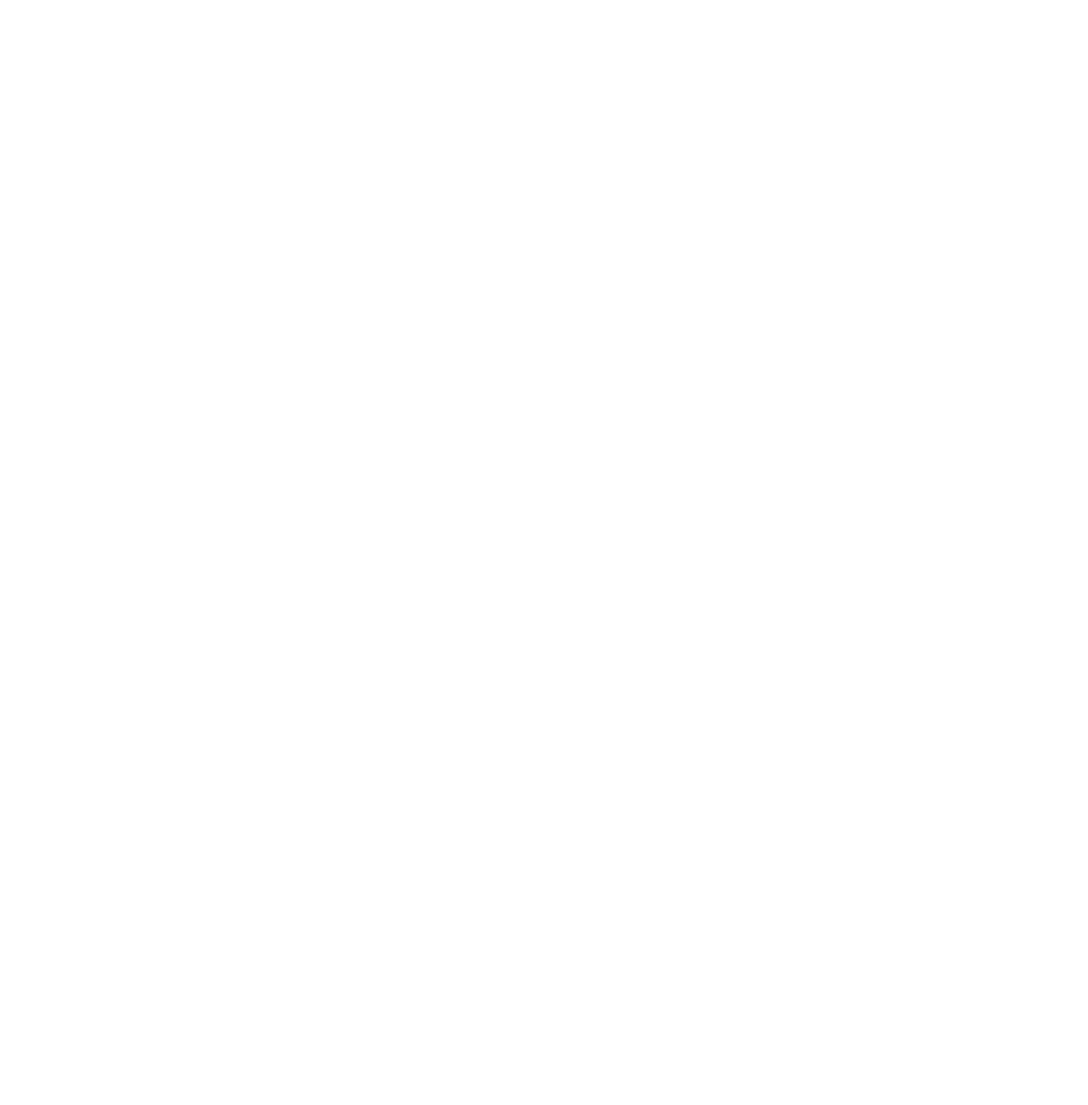
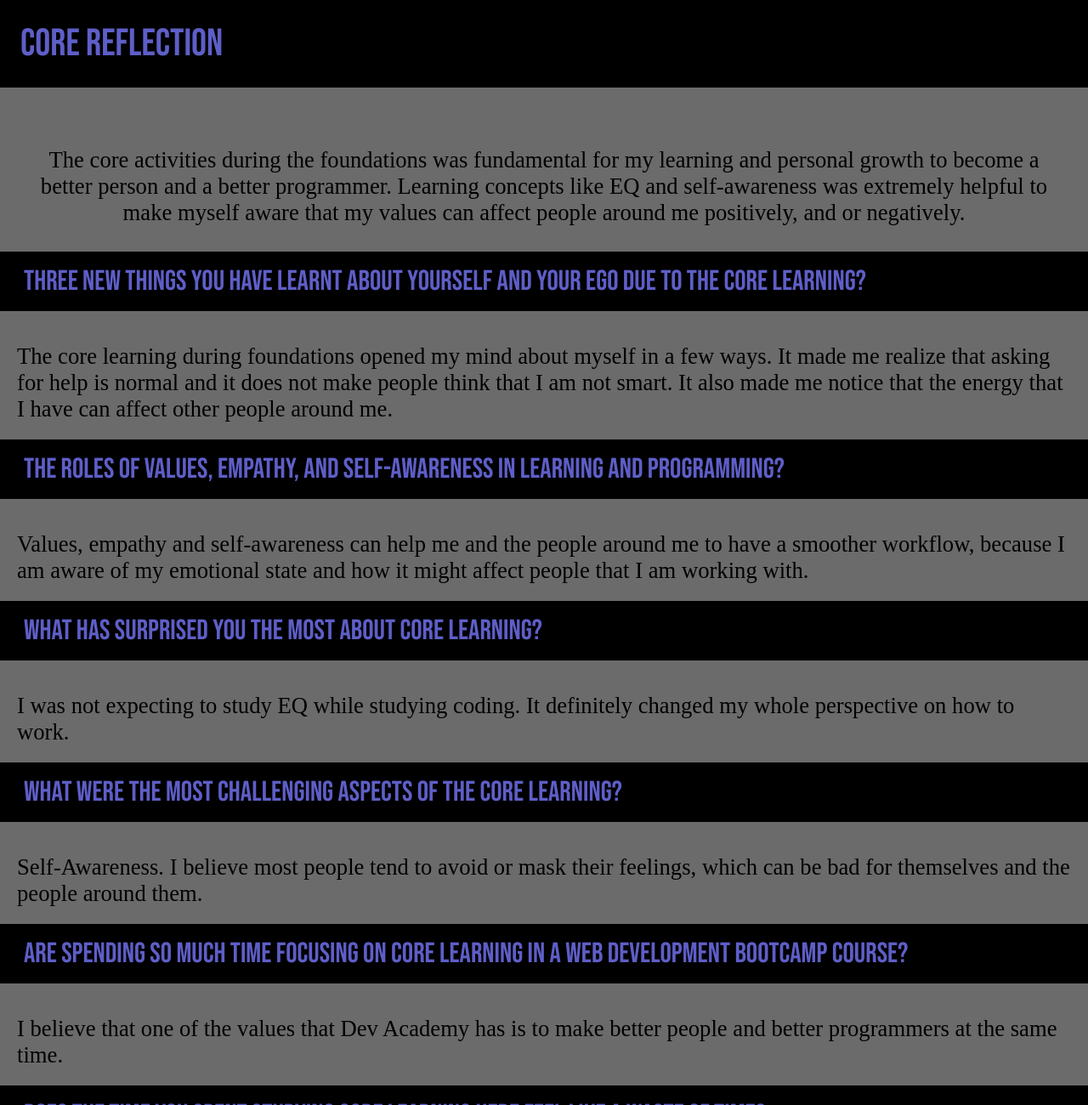
Before and after one commit to vitor-fernandess/vitor-fernandess.github.io, a plain HTML site: page foundations-reflection.html in a window 1280 px wide. Shown: the top 1300 px of the page at 85% size. Before the commit the page ends 800 px from the top, so only its background shows below. Drawn offline with Linux system fonts and the light colour scheme.

Commit message:
core reflection added to core

```diff
--- a/foundations-reflection.html
+++ b/foundations-reflection.html
@@ -0,0 +1,77 @@
+<!DOCTYPE html>
+<html>
+  <head>
+    <title>core reflection</title>
+    <meta charset="UTF-8">
+    <link href="/styles/main.css" rel="stylesheet" type="text/css">
+    <link rel="preconnect" href="https://fonts.googleapis.com">
+    <link rel="preconnect" href="https://fonts.gstatic.com" crossorigin>
+    <link href="https://fonts.googleapis.com/css2?family=Bebas+Neue&display=swap" rel="stylesheet">
+    <meta name="viewport" content="width=device-width, initial-scale=1" />
+  </head>
+  <body>
+    <nav class="navbar">
+        <div class="heading">
+          <a href="#">core reflection</a>
+        </div>
+    </nav>
+  </nav>
+
+  <div class="main">
+    <p>The core activities during the foundations was fundamental for my learning and personal growth to become a better person and a better programmer.
+        Learning concepts like EQ and self-awareness  was extremely helpful to make myself aware that my values can affect people around me  positively, and or negatively.</p>
+  </div>
+
+  <div class="subtitle"> <p class="subtext"> three new things you have learnt about yourself and your ego due to the core learning?</p></div> <br>
+  <p class="explanation-b">
+    The core learning during foundations opened my mind about myself in a few ways.
+     It made me realize that asking for help is normal and it does not make people think that I am not smart.
+      It also made me notice that the energy that I have can affect other people around me.
+  </p>
+
+  <div class="subtitle"> <p class="subtext">the roles of values, empathy, and self-awareness in learning and programming?
+</p></div> <br>
+  <p class="explanation-b">
+    Values, empathy and self-awareness can help me and the people around me to have a smoother workflow,
+     because I am aware of my emotional state and how it might affect people that I am working with.
+
+  </p>
+
+  <div class="subtitle"> <p class="subtext">What has surprised you the most about core learning?</p></div> <br>
+  <p class="explanation-b">
+    I was not expecting to study EQ while studying coding. It definitely changed my whole perspective on how to work.
+  </p>
+
+  <div class="subtitle"> <p class="subtext">What were the most challenging aspects of the core learning?</p></div> <br>
+  <p class="explanation-b">
+    Self-Awareness. I believe most people tend to avoid or mask their feelings,
+    which can be bad for themselves and the people around them.
+  </p>
+
+  <div class="subtitle"> <p class="subtext"> are spending so much time focusing on core learning in a web development Bootcamp course?</p></div> <br>
+  <p class="explanation-b">
+    I believe that one of  the values that Dev Academy has is to make better people and better programmers at the same time.
+
+  </p>
+
+  <div class="subtitle"> <p class="subtext">Does the time you spent studying core learning here feel like a waste of time?</p></div> <br>
+  <p class="explanation-b">
+	Not at all. It definitely made me realize a couple things that I had to learn about myself,
+    and also how to work better with others. Challenges like “listeting and looping”,
+    “pair programming”, and “Introduce yourself” are extremely important to shape a better programmer and a better person.
+  </p>
+
+  <br>
+
+    <div class="grid-row">
+        <div class="item-grid"><a href="identity-values.html">identity and values</a></div>
+        <div class="item-grid"><a href="emotional-inteligence.html">Emotional Inteligence</a></div>
+        <div class="item-grid"><a href="neuroplasticity.html">NeuroPlasticity</a></div>
+        <div class="item-grid"><a href="core-blog.html">core blog</a></div>
+        <div class="item-grid"><a href="index.html">Home</a></div>
+    </div>
+   <br>
+
+    <footer></footer>
+  </body>
+</html>
```
Also changed, not shown: core-blog.html (+3 -0 lines), emotional-inteligence.html (+1 -0 lines), identity-values.html (+1 -0 lines), neuroplasticity.html (+2 -1 lines).
